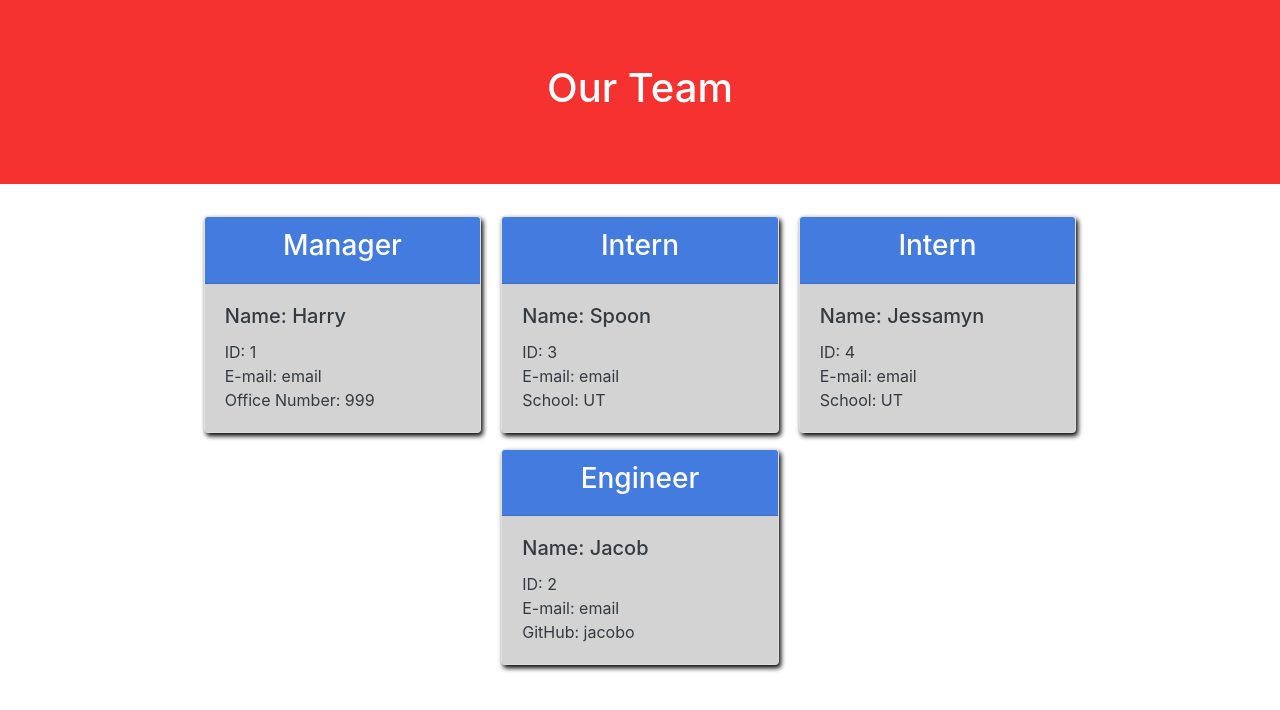
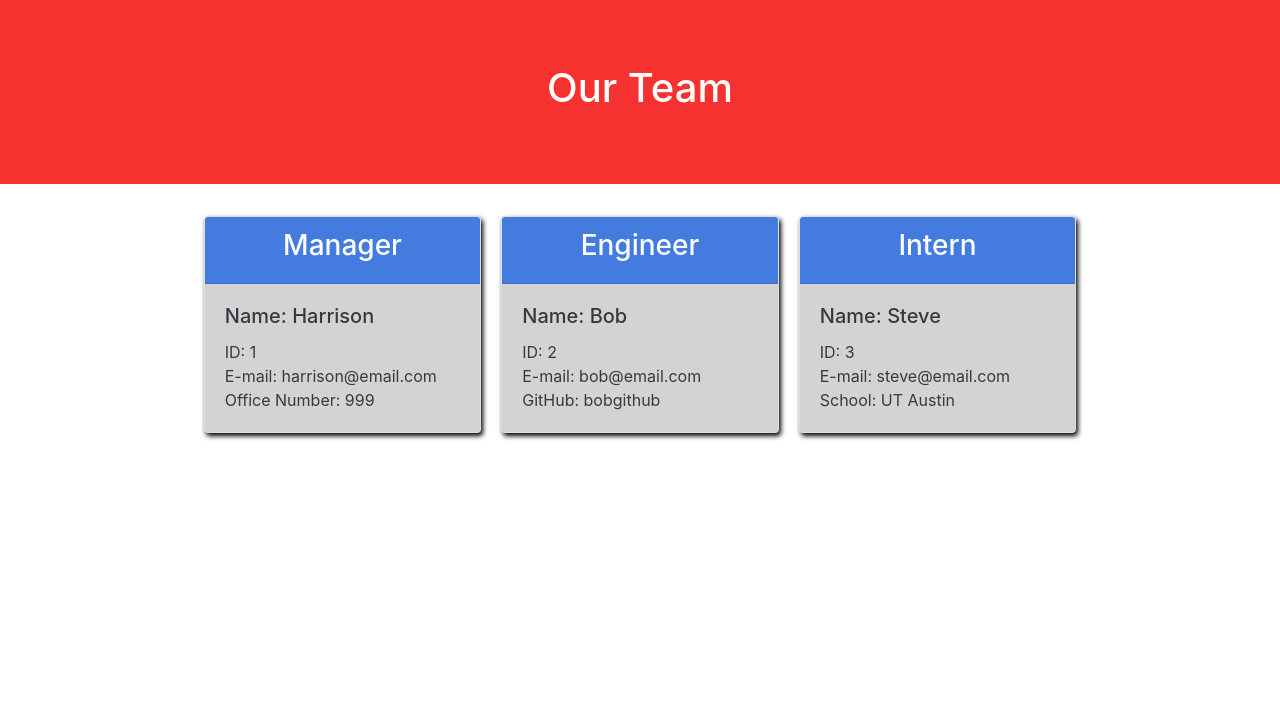
Before and after one commit to hkidd/TeamProfileGenerator, a website: page output/team.html in a window 1280 px wide. Drawn offline with nearby package versions, Linux system fonts and the light colour scheme.

```diff
--- a/output/team.html
+++ b/output/team.html
@@ -15,30 +15,24 @@
           <div class="card d-flex flex-wrap col-3 mb-3" style="max-width: 18rem">
     <div style="text-align: center;" class="card-header cardHead"><h3>Manager</h3></div>
     <div class="card-body text-dark cardBod">
-        <h5 class="card-title">Name: Harry</h5>
-        <p class="card-text">ID: 1<br>E-mail: email<br>Office Number: 999</p>
+        <h5 class="card-title">Name: Harrison</h5>
+        <p class="card-text">ID: 1<br>E-mail: harrison@email.com<br>Office Number: 999</p>
         </div>
         </div>
           <div class="card d-flex flex-wrap col-3 mb-3" style="max-width: 18rem">
+    <div style="text-align: center;" class="card-header cardHead"><h3>Engineer</h3></div>
+    <div class="card-body text-dark cardBod">
+            <h5 class="card-title">Name: Bob</h5>
+            <p class="card-text">ID: 2<br>E-mail: bob@email.com<br>GitHub: bobgithub</p>
+            </div>
+            </div>
+          <div class="card d-flex flex-wrap col-3 mb-3" style="max-width: 18rem">
     <div style="text-align: center;" class="card-header cardHead"><h3>Intern</h3></div>
     <div class="card-body text-dark cardBod">
-                <h5 class="card-title">Name: Spoon</h5>
-                <p class="card-text">ID: 3<br>E-mail: email<br>School: UT</p>
-                </div>
-                </div><div class="card d-flex flex-wrap col-3 mb-3" style="max-width: 18rem">
-    <div style="text-align: center;" class="card-header cardHead"><h3>Intern</h3></div>
-    <div class="card-body text-dark cardBod">
-                <h5 class="card-title">Name: Jessamyn</h5>
-                <p class="card-text">ID: 4<br>E-mail: email<br>School: UT</p>
+                <h5 class="card-title">Name: Steve</h5>
+                <p class="card-text">ID: 3<br>E-mail: steve@email.com<br>School: UT Austin</p>
                 </div>
                 </div>
-          <div class="card d-flex flex-wrap col-3 mb-3" style="max-width: 18rem">
-    <div style="text-align: center;" class="card-header cardHead"><h3>Engineer</h3></div>
-    <div class="card-body text-dark cardBod">
-            <h5 class="card-title">Name: Jacob</h5>
-            <p class="card-text">ID: 2<br>E-mail: email<br>GitHub: jacobo</p>
-            </div>
-            </div>
       </div>
 
     <script src="https://cdn.jsdelivr.net/npm/bootstrap@5.0.2/dist/js/bootstrap.bundle.min.js" integrity="sha384-MrcW6ZMFYlzcLA8Nl+NtUVF0sA7MsXsP1UyJoMp4YLEuNSfAP+JcXn/tWtIaxVXM" crossorigin="anonymous"></script>
```
Also changed, not shown: README.md, images/TeamGenEx.png (added).
